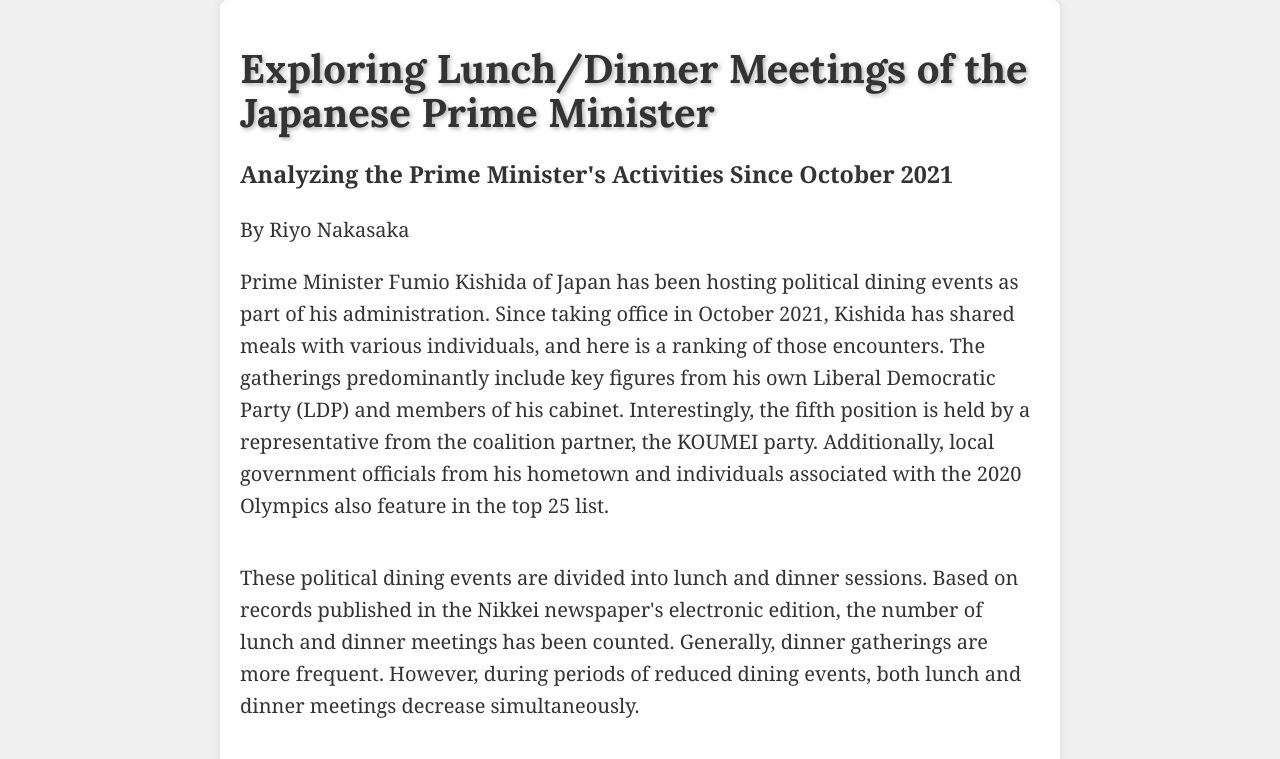
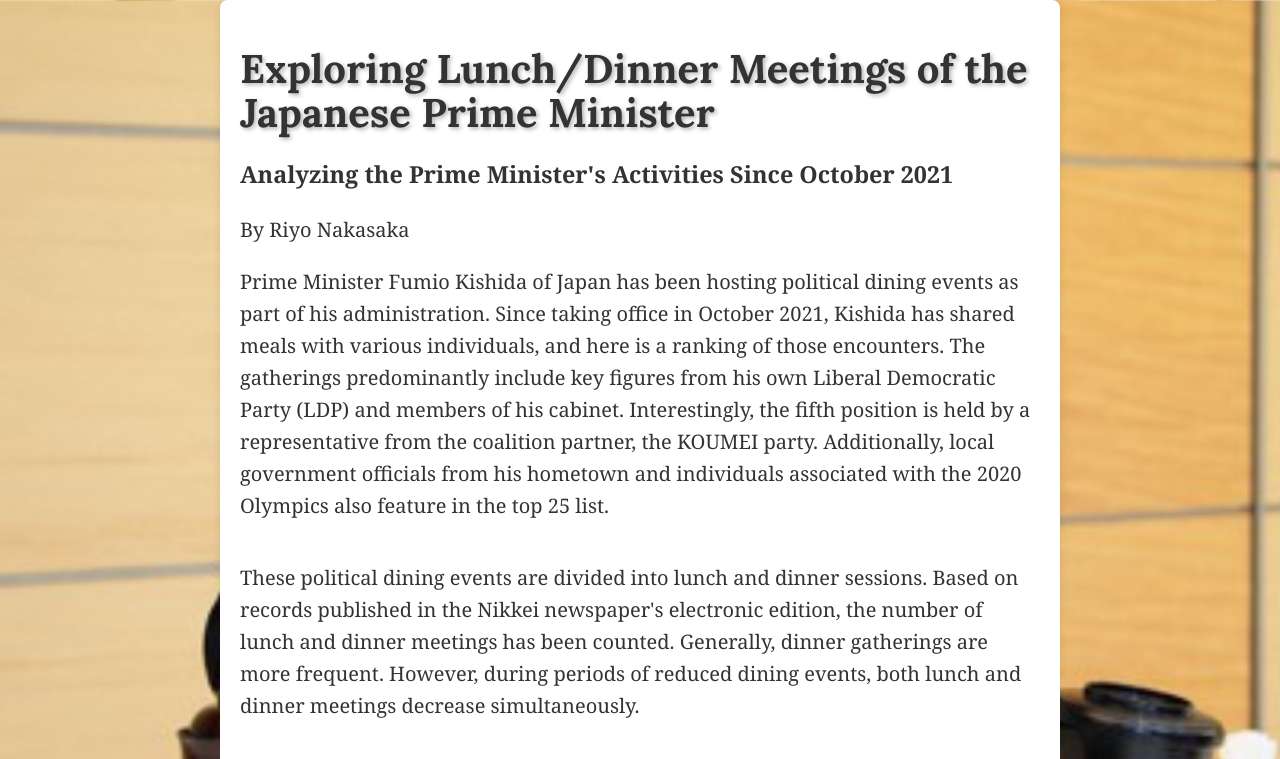
Before and after one commit to riyonakasaka/Project_2, a plain HTML site: page index.html in a window 1280 px wide. Shown: the top 759 px of the page. Drawn offline with Linux system fonts and the light colour scheme; a script that the page names is missing.

Commit message:
Update index.html

```diff
--- a/index.html
+++ b/index.html
@@ -10,6 +10,20 @@
       margin: 0 auto;
       max-width: 80%;
       height: auto;
+    }
+  </style>
+  <style>
+    body {
+      background-image: url('eat.jpg');
+      background-size: cover;
+      background-repeat: no-repeat;
+      background-attachment: fixed;
+      /* 画像を中央に配置するためのスタイル */
+      display: flex;
+      justify-content: center;
+      align-items: center;
+      height: 100vh; /* 画面の高さいっぱいに背景画像を表示 */
+      margin: 0; /* 余白をなくす */
     }
   </style>
   <style>
```
